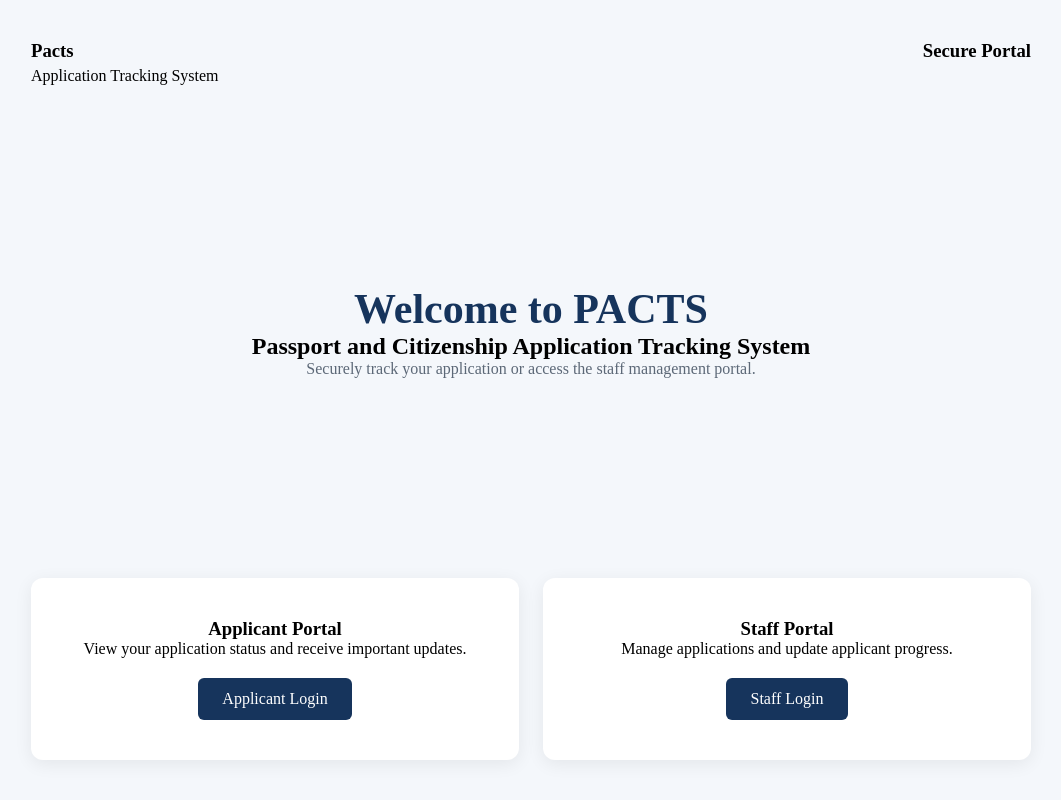
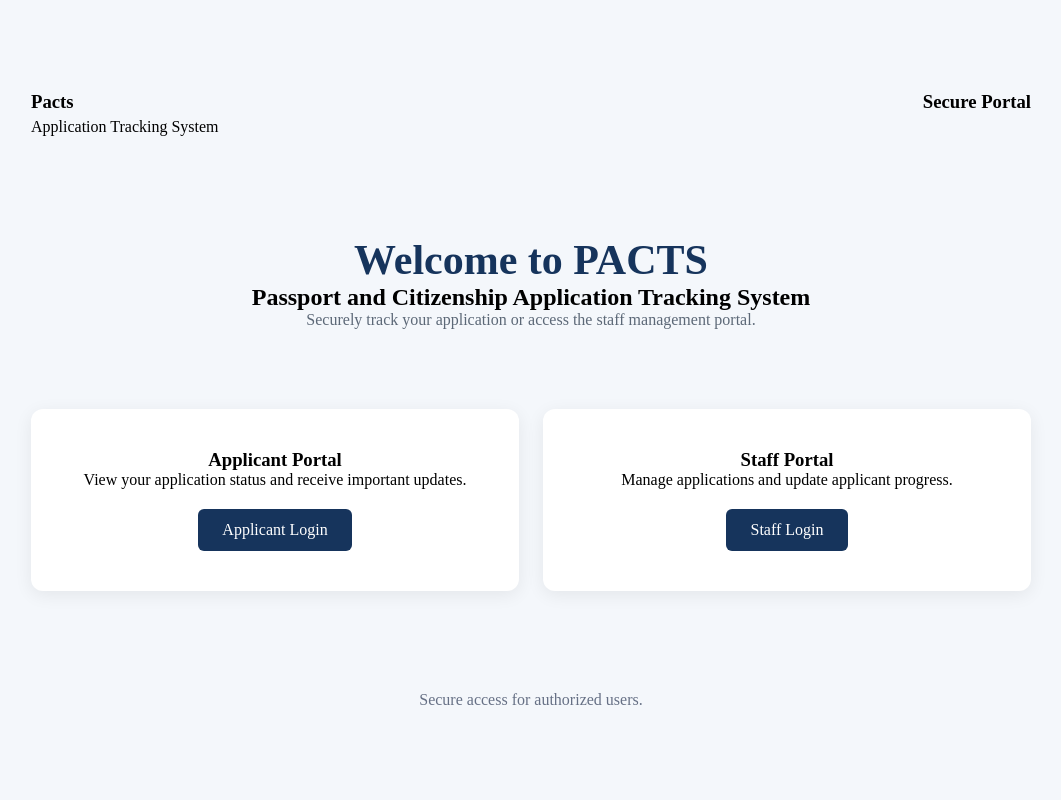
Before and after one commit to Kareemedw/Tracking_Application_Frontend, a React (Vite) app: page / in a window 1280 px wide. Shown: the top 800 px of the page, without its empty margins (109-1170 px from the left). Built offline with nearby package versions, Linux system fonts and the light colour scheme; no server answers.

Commit message:
Changing styles in lang=ding page

```diff
--- a/src/components/LandingPage/LandingPage.css
+++ b/src/components/LandingPage/LandingPage.css
@@ -18,7 +18,7 @@
 .landing__header {
   display: flex;
   justify-content: space-between;
-  margin-bottom: 200px;
+  margin-bottom: 100px;
 }
 
 .landing__header-1 {
@@ -41,7 +41,7 @@
   display: grid;
   grid-template-columns: repeat(2, 1fr);
   gap: 24px;
-  margin-top: 200px;
+  margin-top: 80px;
 }
 
 .landing__card {
```
